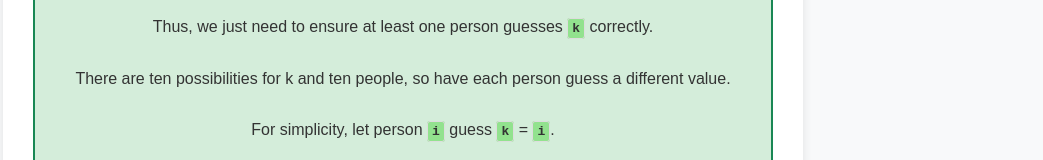
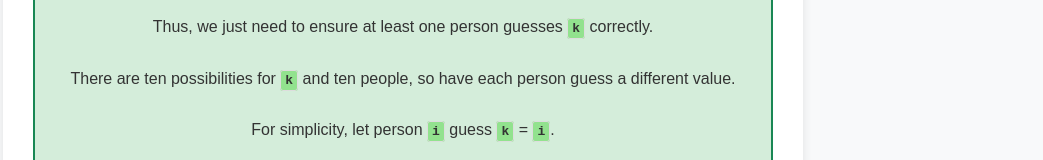
Before and after one commit to rajtiller/ten-hats-riddle, a React (Vite) app: page / in a window 1280 px wide. Both pictures are taken after a click on the button "See Solution". Shown: the part 384-544 px from the top of the page, without its empty margins (237-1280 px from the left). Built offline with nearby package versions, Linux system fonts and the light colour scheme.

Commit message:
small change

```diff
--- a/src/images/Explanation.tsx
+++ b/src/images/Explanation.tsx
@@ -510,7 +510,17 @@ const Explanation: React.FC<ExplanationProps> = ({
                   </strong>{" "}
                   correctly.
                   <br />
-                  <br /> There are ten possibilities for k and ten people, so
+                  <br /> There are ten possibilities for <strong
+                    style={{
+                      fontFamily: "monospace",
+                      backgroundColor: "#92e28eff",
+                      padding: "2px 4px",
+                      border: "1px solid #ddd",
+                      borderRadius: "3px",
+                    }}
+                  >
+                    k
+                  </strong>{" "} and ten people, so
                   have each person guess a different value.
                   <br />
                   <br /> For simplicity, let person{" "}
--- a/src/images/FormulaBar/validation.ts
+++ b/src/images/FormulaBar/validation.ts
@@ -158,7 +158,7 @@ const validateParenthesesContent = (content: string): ValidationResult => {
     return {
       isValid: false,
       error:
-        "Parentheses must contain numbers, variables (i, all, r[?], l[?]), or nested expressions",
+        "Parentheses must contain numbers, variables (i, all, r[?], l[?])",
     };
   }
 
--- a/src/images/TwoHatsFormulaBar.tsx
+++ b/src/images/TwoHatsFormulaBar.tsx
@@ -134,7 +134,7 @@ const validateParenthesesContent = (content: string): ValidationResult => {
     return {
       isValid: false,
       error:
-        "Parentheses must contain numbers, variables (i, other), or nested expressions",
+        "Parentheses must contain numbers or variables (i, other)",
     };
   }
 
```
